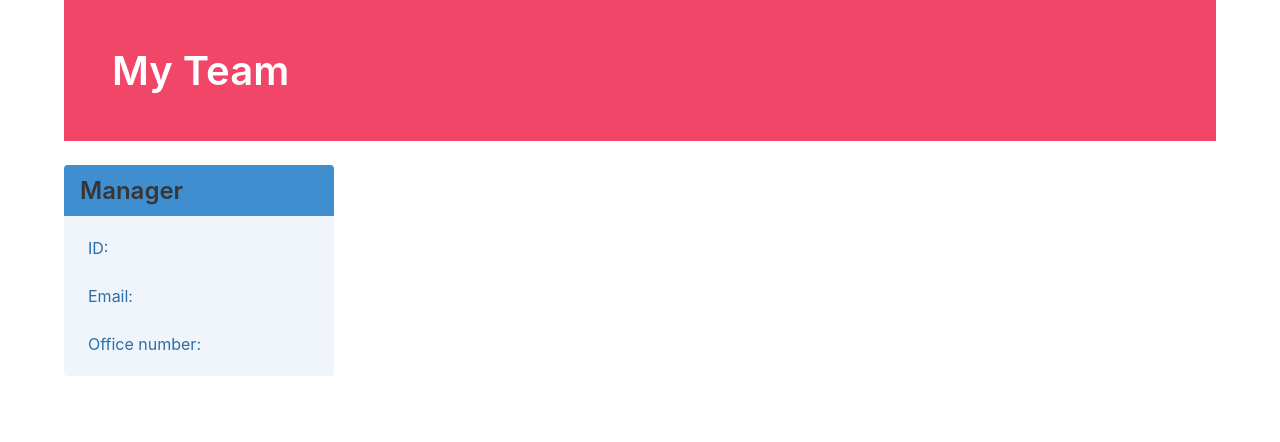
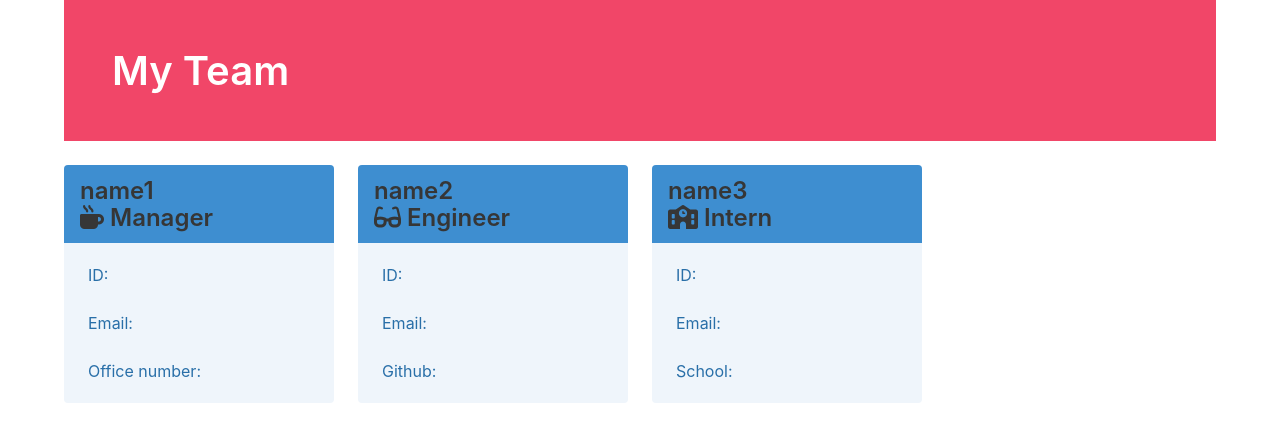
Before and after one commit to 13tinydots/OOPproject, a website: page team.html in a window 1280 px wide. Drawn offline with nearby package versions, Linux system fonts and the light colour scheme.

Commit message:
add icon feature

```diff
--- a/team.html
+++ b/team.html
@@ -5,6 +5,7 @@
                 <meta name="viewport" content="width=device-width, initial-scale=1">
                 <meta http-equiv="X-UA-Compatible" content="IE=edge">
                 <meta name="viewport" content="width=device-width, initial-scale=1.0">
+                <script src="https://kit.fontawesome.com/ac4b8ce29b.js" crossorigin="anonymous"></script>
                 <link rel="stylesheet" href="https://cdn.jsdelivr.net/npm/bulma@0.9.3/css/bulma.min.css">
                 <title>My Team</title>
             </head>
@@ -24,14 +25,41 @@
                                 <div class="column is-one-quarter"><div class="message is-info">
         <div class="message-header">
             <div class="title is-4">
-                <p></p>
-                <p>Manager</p>
+                <p>name1</p>
+                <p><i class="fas fa-mug-hot">&nbsp;</i>Manager</p>
             </div>
         </div>
         <div class="message-body">
             ID: <br>
             <br>Email: <br>
             <br>Office number: <br>
+        </div>
+    </div>
+    </div><div class="column is-one-quarter"><div class="message is-info">
+        <div class="message-header">
+            <div class="title is-4">
+                <p>name2</p>
+                <p><i class="fas fa-glasses">&nbsp;</i>Engineer</p>
+            </div>
+        </div>
+        <div class="message-body">
+            ID: <br>
+            <br>Email: <br>
+            <br>Github: <br>
+        </div>
+        </div>
+    </div>
+        <div class="column is-one-quarter"><div class="message is-info">
+            <div class="message-header">
+                <div class="title is-4">
+                    <p>name3</p>
+                    <p><i class="fas fa-school">&nbsp;</i>Intern</p>
+                </div>
+            </div>
+        <div class="message-body">
+            ID: <br>
+            <br>Email: <br>
+            <br>School: <br>
         </div>
     </div>
     </div>
```
Also changed, not shown: src/template.js (+5 -4 lines).
